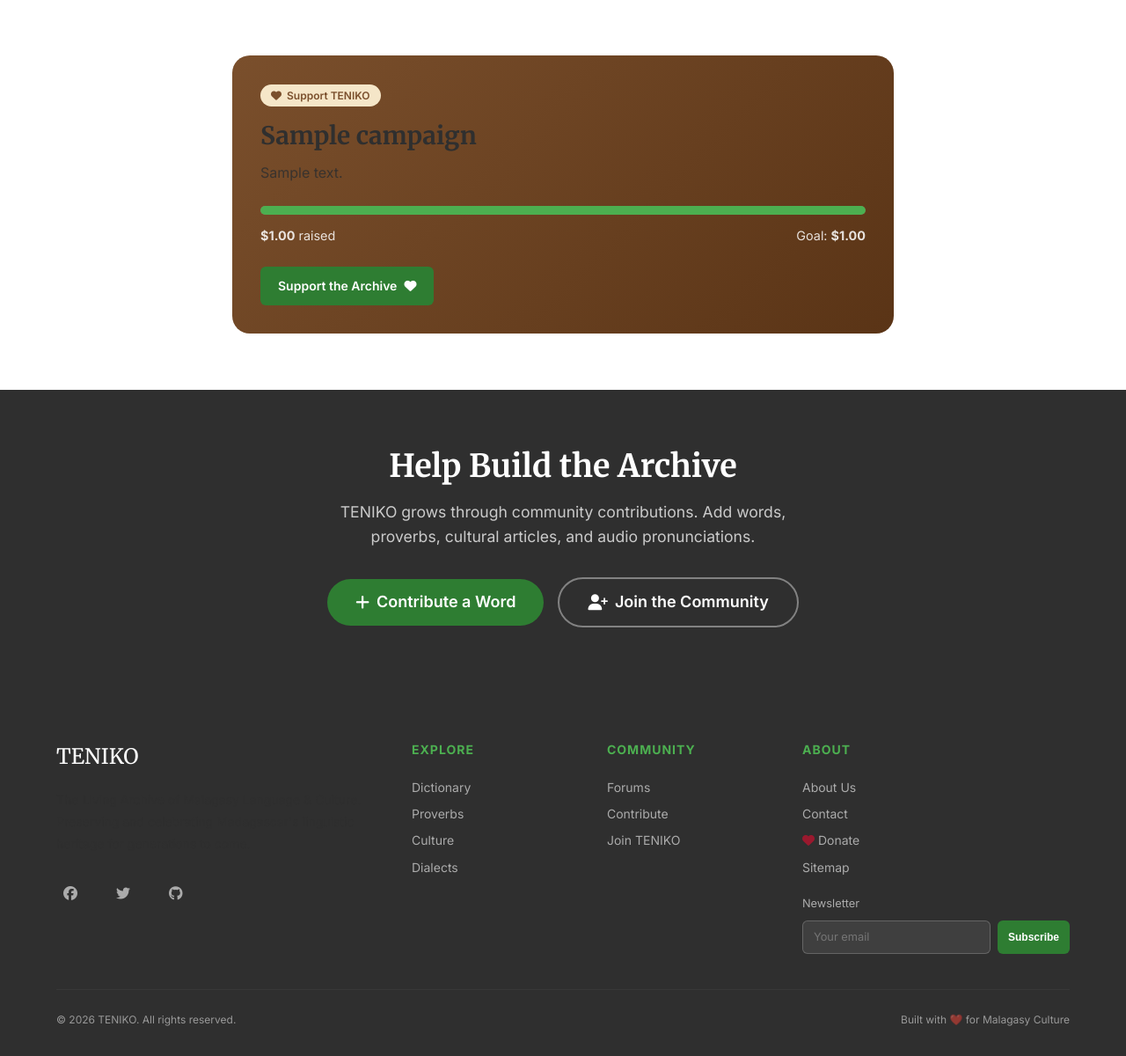
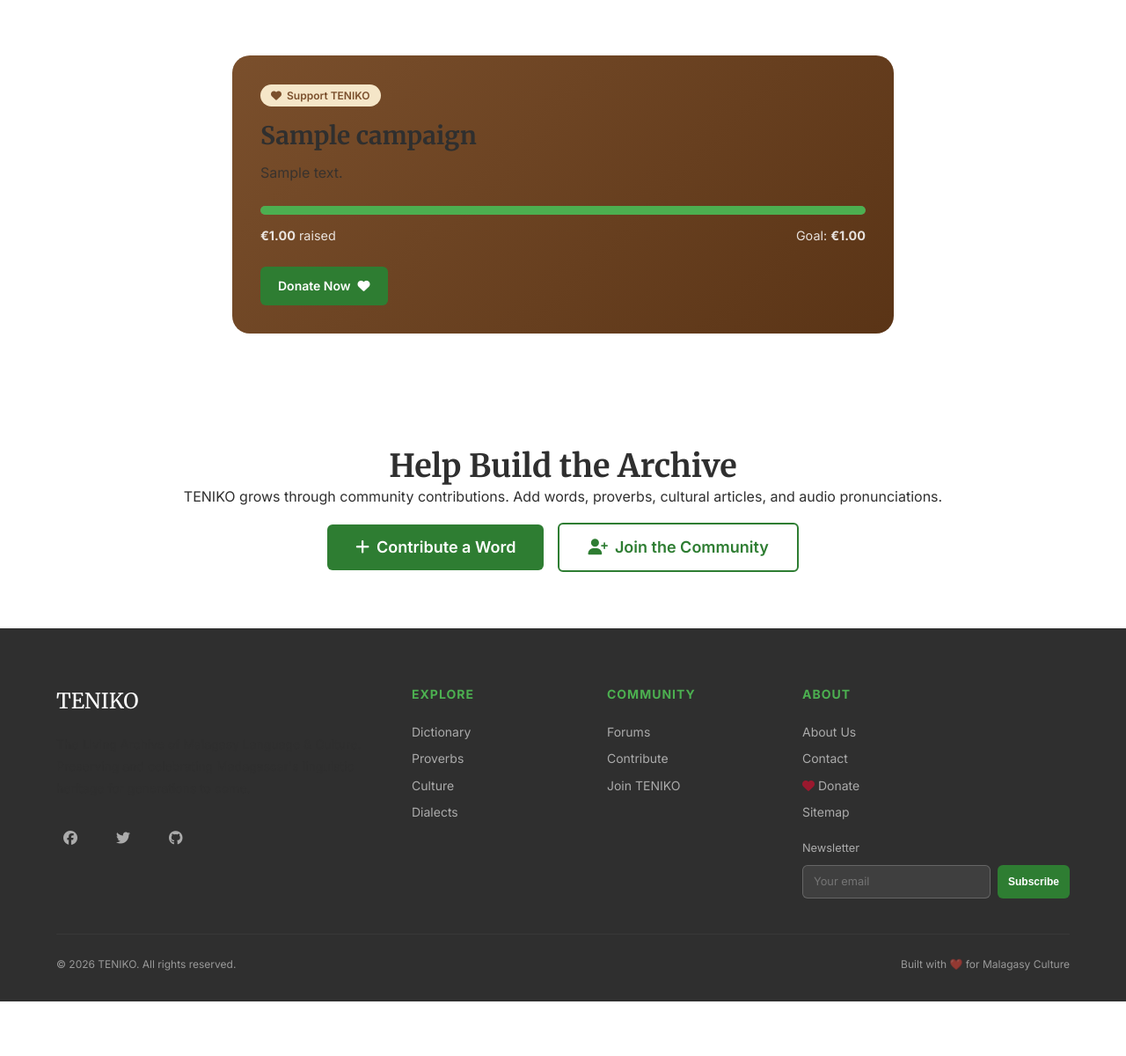
Before and after one commit to tsilizydan/tllc2026-TENIKO, a PHP site: page / in a window 1280 px wide. Shown: the part 1807-3007 px from the top of the page at 88% size. After the commit the page ends 2945 px from the top, so only its background shows below. Run offline with PHP 8.4, Linux system fonts and the light colour scheme; tables that the repository leaves empty hold one stand-in row (values such as "Sample post"); grey boxes marked "Sample" are stand-in pictures.

Commit message:
Update index.php

```diff
--- a/app/Views/home/index.php
+++ b/app/Views/home/index.php
@@ -166,36 +166,40 @@ $csrfToken = \App\Core\CSRF::generate();
 
 <!-- ── Donation Campaign ──────────────────────────────── -->
 <?php if (!empty($campaign)): ?>
-<section class="section" aria-label="Support TENIKO">
+<section class="section section--cta" aria-label="Support TENIKO">
   <div class="container container-narrow">
     <div class="donation-card">
       <div class="badge badge-beige" style="margin-bottom:1rem;width:fit-content"><i class="fa fa-heart"></i> Support TENIKO</div>
-      <h2 style="font-size:1.75rem;margin-bottom:.75rem"><?= e($campaign['title']) ?></h2>
-      <?php if ($campaign['description']): ?><p style="opacity:.85;margin-bottom:1.5rem"><?= e($campaign['description']) ?></p><?php endif; ?>
-      <?php $pct = $campaign['goal'] > 0 ? min(100, round($campaign['raised'] / $campaign['goal'] * 100)) : 0; ?>
+      <h2 style="font-size:1.75rem;margin-bottom:.75rem"><?= e($campaign['title'] ?? 'Help Us Grow') ?></h2>
+      <?php if (!empty($campaign['description'])): ?><p style="opacity:.85;margin-bottom:1.5rem"><?= e($campaign['description']) ?></p><?php endif; ?>
+      <?php
+        $raised = (float)($campaign['raised'] ?? 0);
+        $goal   = (float)($campaign['goal'] ?? 0);
+        $pct    = $goal > 0 ? min(100, round($raised / $goal * 100)) : 0;
+      ?>
       <div class="progress-bar" role="progressbar" aria-valuenow="<?= $pct ?>" aria-valuemin="0" aria-valuemax="100">
         <div class="progress-bar__fill" style="width:<?= $pct ?>%"></div>
       </div>
       <div class="flex-between" style="margin:.5rem 0 1.5rem;font-size:.9rem;opacity:.85">
-        <span><strong>$<?= number_format($campaign['raised'], 2) ?></strong> raised</span>
-        <span>Goal: <strong>$<?= number_format($campaign['goal'], 2) ?></strong></span>
+        <span><strong>€<?= number_format($raised, 2) ?></strong> raised</span>
+        <span>Goal: <strong>€<?= number_format($goal, 2) ?></strong></span>
       </div>
-      <a href="/contact" class="btn btn-primary">Support the Archive <i class="fa fa-heart"></i></a>
+      <a href="/donate" class="btn btn-primary">Donate Now <i class="fa fa-heart"></i></a>
     </div>
   </div>
 </section>
 <?php endif; ?>
 
 <!-- ── Contribute CTA ─────────────────────────────────── -->
-<section class="section section--dark" aria-label="Call to action">
+<section class="section section--cta" aria-label="Call to action">
   <div class="container" style="text-align:center">
-    <h2 style="font-size:2.25rem;color:white;margin-bottom:1rem;font-family:var(--font-heading)">Help Build the Archive</h2>
-    <p style="color:rgba(255,255,255,.75);font-size:1.1rem;max-width:540px;margin:0 auto 2rem">
+    <h2 class="section--cta__heading">Help Build the Archive</h2>
+    <p class="section--cta__text">
       TENIKO grows through community contributions. Add words, proverbs, cultural articles, and audio pronunciations.
     </p>
     <div class="flex flex-wrap" style="gap:1rem;justify-content:center">
-      <a href="/contribute" class="btn btn-primary btn-lg btn-rounded"><i class="fa fa-plus"></i> Contribute a Word</a>
-      <a href="/register"   class="btn btn-outline btn-lg btn-rounded" style="border-color:rgba(255,255,255,.4);color:white"><i class="fa fa-user-plus"></i> Join the Community</a>
+      <a href="/contribute" class="btn btn-primary btn-lg"><i class="fa fa-plus"></i> Contribute a Word</a>
+      <a href="/register"   class="btn btn-outline btn-lg section--cta__outline"><i class="fa fa-user-plus"></i> Join the Community</a>
     </div>
   </div>
 </section>
```
